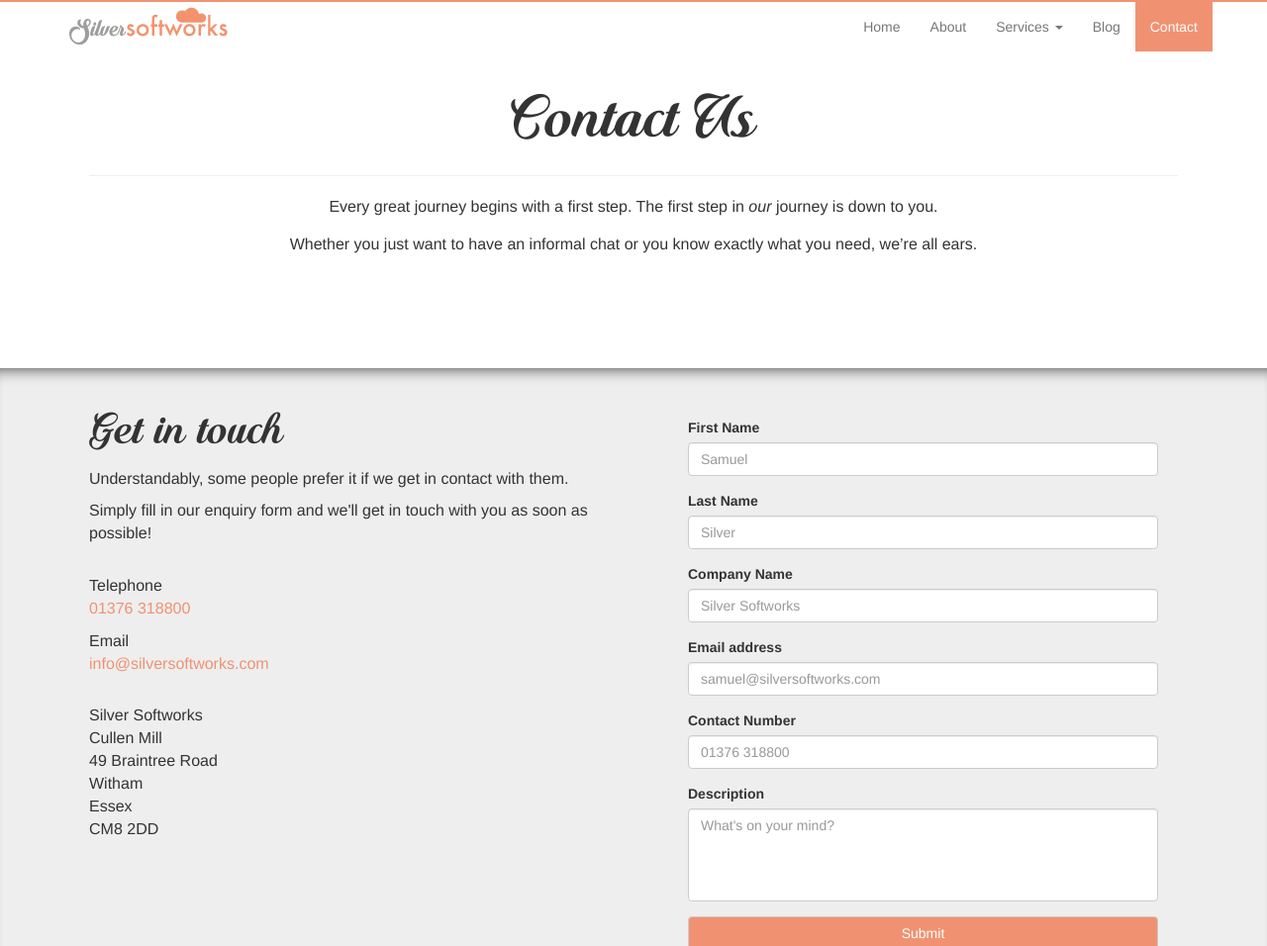
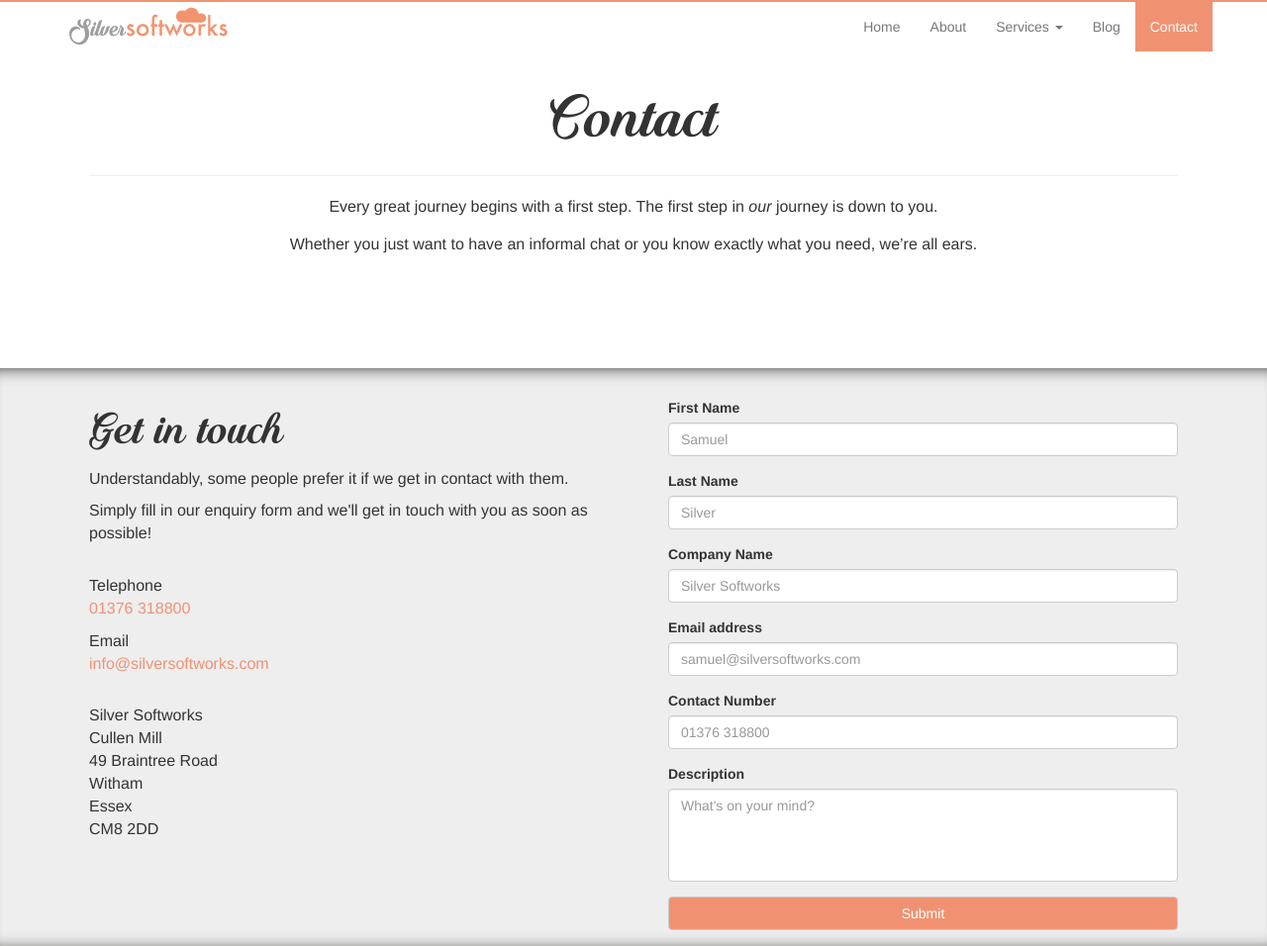
Before and after one commit to ThomasDavidPacker/Silver-Softworks, a Jekyll site: the page built from contact.html, in a window 1280 px wide and 1400 px high, cut to the strip 0-956 px from the top of the window. Shown: the whole strip at 99% size. Built offline with Jekyll 4.4.1, drawn with Linux system fonts in a browser that asks for light colours; nearby versions of some CDN libraries.

Commit message:
Mobile Updates
Mobile Updates

```diff
--- a/about.html
+++ b/about.html
@@ -8,7 +8,7 @@ layout: default
 			<div class="row">
 				<div class="col-md-12">
 					<div class="c_section_content_center">
-						<h1 class="c_silsof_header c_header_large">About Us</h1>
+						<h1 class="c_silsof_header c_header_large">About</h1>
 						<hr />
 						<p class="c_paragraph_small">Silver Softworks are a registered Salesforce consulting partner based in the heart of Essex in the UK.</p>
 						<p class="c_paragraph_small">We’re a group of highly experienced Salesforce consultants with a solid track record of helping businesses flourish. Improving the efficiency and quality of service a business provides is our passion and we pride ourselves on being able to deliver the same level of service to all of our customers. Working with all companies great and small we are keen to hear about your Salesforce needs or concerns to provide you with the best solution possible.</p>
--- a/contact.html
+++ b/contact.html
@@ -15,7 +15,7 @@ layout: default
 			<div class="row">
 				<div class="col-md-12">
 					<div class="c_section_content_center">
-						<h1 class="c_silsof_header c_header_large">Contact Us</h1>
+						<h1 class="c_silsof_header c_header_large">Contact</h1>
 						<hr />
 						<p class="c_paragraph_small">Every great journey begins with a first step. The first step in <i>our</i> journey is down to you.</p>
 						<p class="c_paragraph_small">Whether you just want to have an informal chat or you know exactly what you need, we’re all ears.</p>
@@ -49,6 +49,7 @@ layout: default
 				</div>
 				<div class="col-md-6">
 					<div id="c_contact_form_container">
+						<div class="c_section_content">
 							<iframe id="c_handle" name="c_handle" style="display:none;" src="about:blank"></iframe>
 
 							<form class="c_contact_form" id="c_contact_form_detail" action="https://test.salesforce.com/servlet/servlet.WebToLead?encoding=UTF-8" method="POST" target="c_handle"/>
@@ -92,6 +93,7 @@ layout: default
 
 								<input type="submit" value="Submit" name="submit" class="btn btn-default c_btn_orange" id="c_contact_btn_submit">
 							</form>
+						</div>
 					</div>
 					<div id="c_contact_thank_you_container" style="display: none;">
 						<div class="c_section_content c_fade">
--- a/css/style.css
+++ b/css/style.css
@@ -528,8 +528,3 @@ img
 }
 
 /* CONTACT */
-
-.c_contact_form
-{
-	padding: 40px;
-}
--- a/pardot_quick_start.html
+++ b/pardot_quick_start.html
@@ -43,6 +43,7 @@ layout: default
 				</div>
 				<div class="col-md-6">
 					<div id="c_contact_form_container">
+						<div class="c_section_content">
 							<iframe id="c_handle" name="c_handle" style="display:none;" src="about:blank"></iframe>
 
 							<form class="c_contact_form" id="c_contact_form_detail" action="https://test.salesforce.com/servlet/servlet.WebToLead?encoding=UTF-8" method="POST" target="c_handle"/>
@@ -92,6 +93,7 @@ layout: default
 
 								<input type="submit" value="Submit" name="submit" class="btn btn-default c_btn_orange" id="c_contact_btn_submit">
 							</form>
+						</div>
 					</div>
 					<div id="c_contact_thank_you_container" style="display: none;">
 						<div class="c_section_content c_fade">
--- a/sales_cloud_quick_start.html
+++ b/sales_cloud_quick_start.html
@@ -43,6 +43,7 @@ layout: default
 				</div>
 				<div class="col-md-6">
 					<div id="c_contact_form_container">
+						<div class="c_section_content">
 							<iframe id="c_handle" name="c_handle" style="display:none;" src="about:blank"></iframe>
 
 							<form class="c_contact_form" id="c_contact_form_detail" action="https://test.salesforce.com/servlet/servlet.WebToLead?encoding=UTF-8" method="POST" target="c_handle"/>
@@ -92,6 +93,7 @@ layout: default
 
 								<input type="submit" value="Submit" name="submit" class="btn btn-default c_btn_orange" id="c_contact_btn_submit">
 							</form>
+						</div>
 					</div>
 					<div id="c_contact_thank_you_container" style="display: none;">
 						<div class="c_section_content c_fade">
```
Lines whose indentation alone changed are shown as unchanged.
